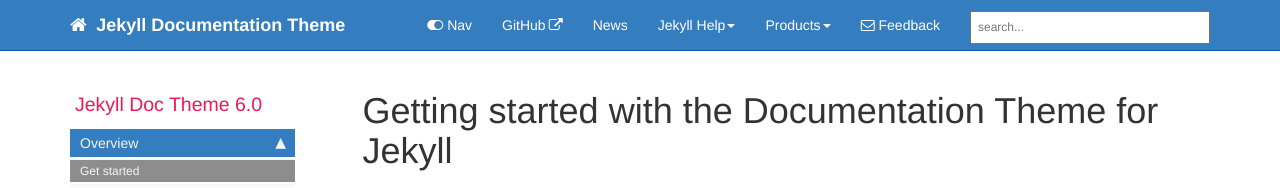
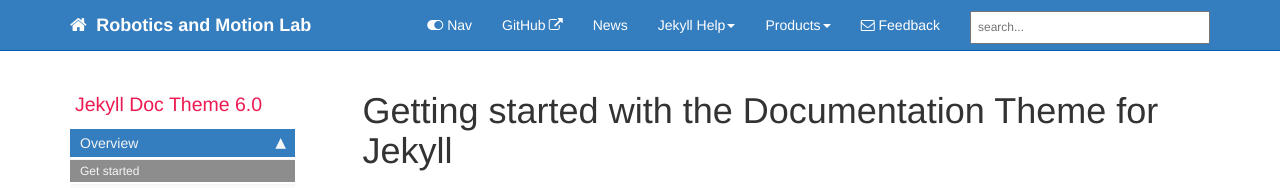
Before and after one commit to ramlab-robotics/ramlab, a Jekyll site: the page built from index.md, in a window 1280 px wide and 900 px high. Shown: the top 188 px of the window. Built offline with Jekyll 4.4.1, drawn with Linux system fonts in a browser that asks for light colours; comment, search, counter and statistics services are not loaded; some of the changed text lies outside the part shown.

Commit message:
Update _config.yml

```diff
--- a/_config.yml
+++ b/_config.yml
@@ -3,16 +3,16 @@ repository: tomjoht/documentation-theme-jekyll
 output: web
 # this property is useful for conditional filtering of content that is separate from the PDF.
 
-topnav_title: Jekyll Documentation Theme
+topnav_title: Robotics and Motion Lab
 # this appears on the top navigation bar next to the home button
 
-site_title: Jekyll theme for documentation
+site_title: RAM Lab
 # this appears in the html browser tab for the site title (seen mostly by search engines, not users)
 
-company_name: Your company
+company_name: RAM Lab
 # this appears in the footer
 
-github_editme_path: tomjoht/documentation-theme-jekyll/blob/gh-pages/
+github_editme_path: https://github.com/ramlab-robotics/ramlab/edit/master/_config.yml/
 # if you're using Github, provide the basepath to the branch you've created for reviews, following the sample here. if not, leave this value blank.
 
 # gitlab_editme_path: tomjoht/documentation-theme-jekyll/blob/gh-pages/
```
